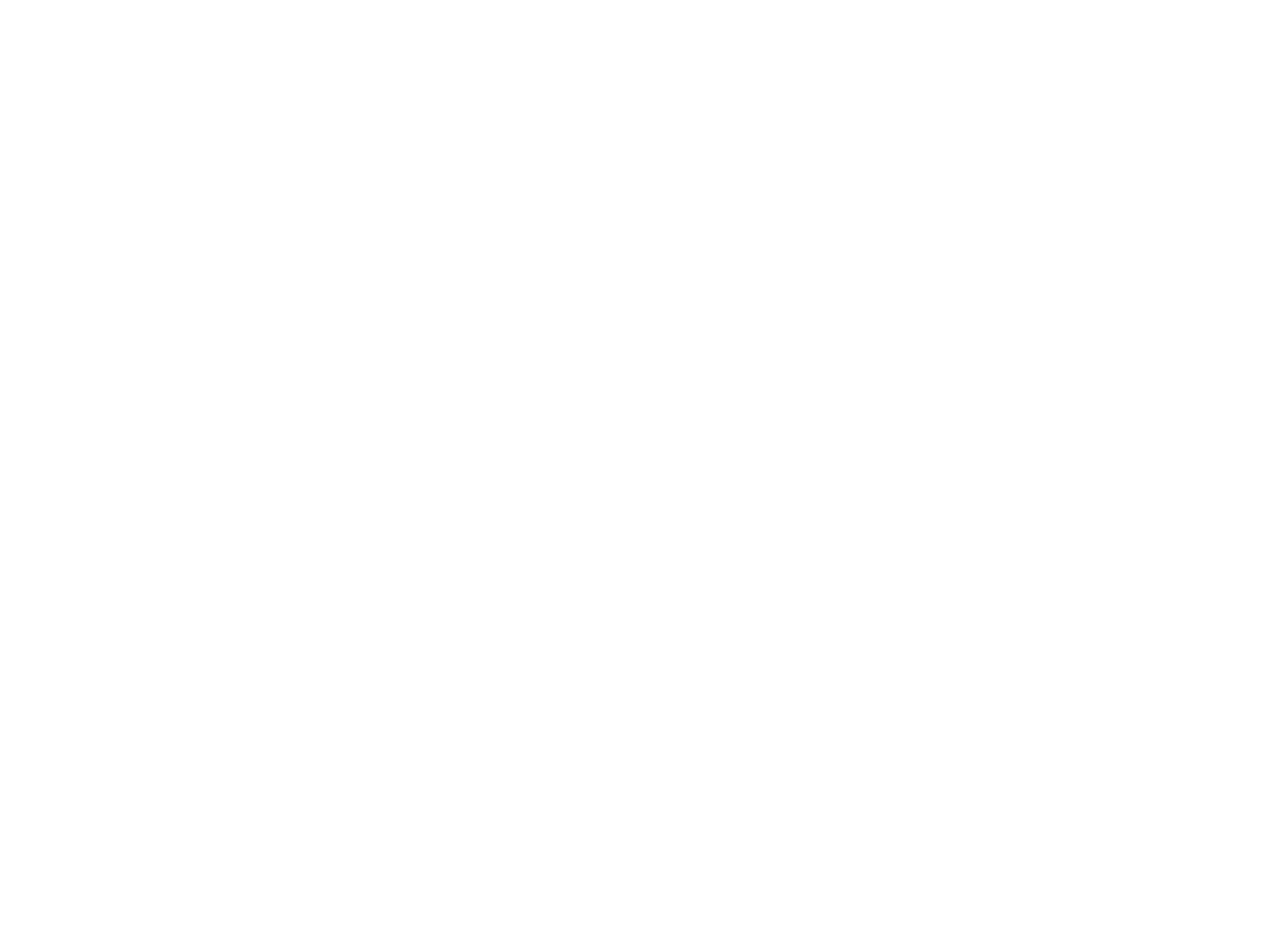
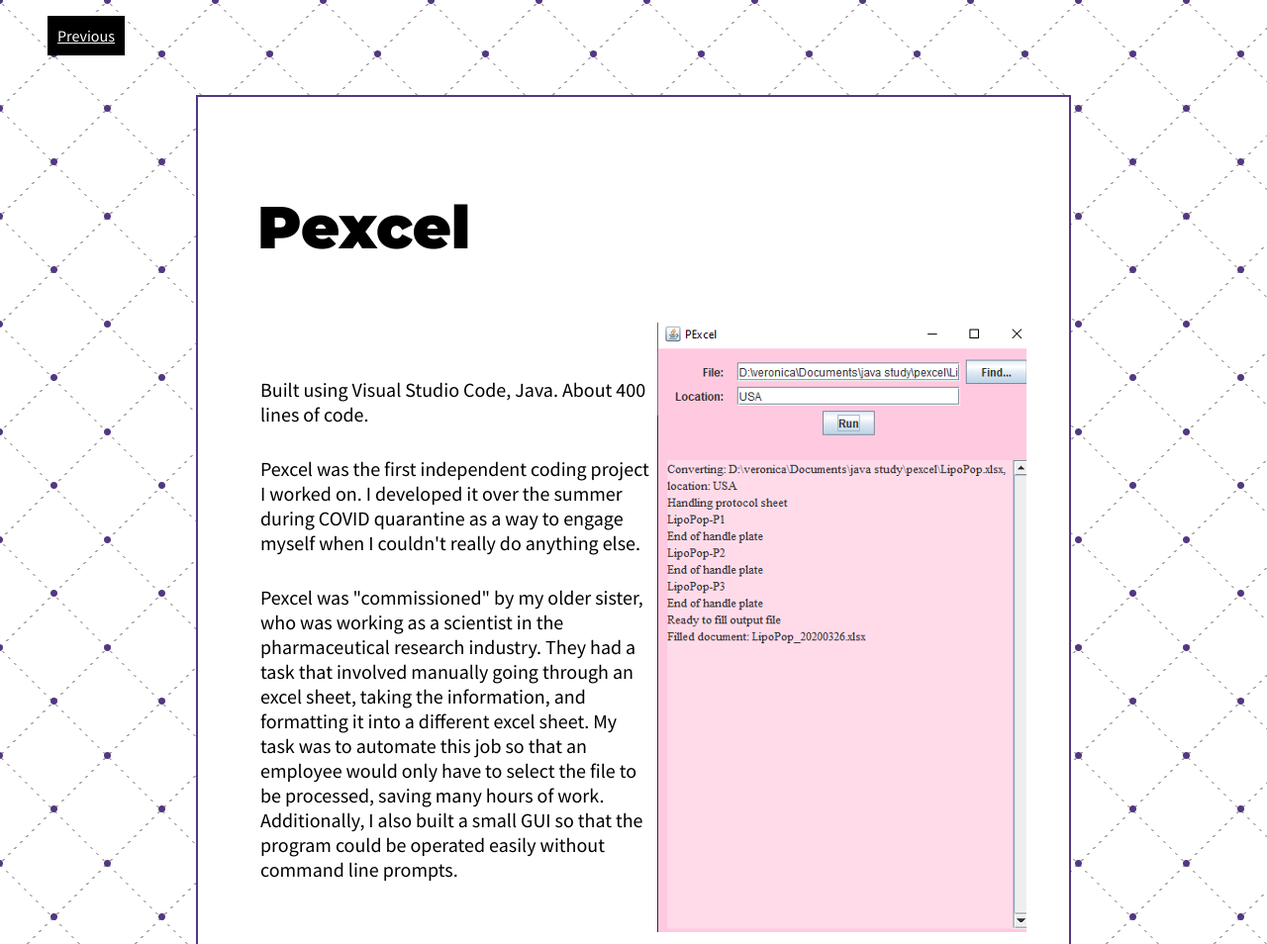
Before and after one commit to vstarzf/vstarzf.github.io, a plain HTML site: page veronica-starchenko/project2.html in a window 1280 px wide. Shown: the top 954 px of the page at 99% size. Before the commit the page ends 800 px from the top, so only its background shows below. Drawn offline with Linux system fonts and the light colour scheme.

Commit message:
built projects page, added info ab projects

```diff
--- a/veronica-starchenko/home.html
+++ b/veronica-starchenko/home.html
@@ -16,28 +16,44 @@
         </div>
 
         <div>
-			<!--<h3 class="projects-heading">My Projects</h3> -->
+			<div class = "section">
+			<h3 class="highlight-blue">My Projects</h3>
 			<div class="projects-grid">
 				<div class="project-image-wrapper">
-					<h4><i class="fa fa-tree"></i></h4>
-					<a href="project1.html"><img class="project-image" src="images/rcover.jpg"/></a>
+					<a href="project1.html"><img class="project-image" src="images/pubmedlogo.jpg"
+						width = 200px;
+						height = 200px;/></a>
 				</div>
 				<div class="project-image-wrapper">
-					<h4><i class="fa fa-pagelines"></i></h4>
-					<a href="project2.html"><img class="project-image" src="images/wcover.jpg"/></a>
-				</div>
-				<div class="project-image-wrapper">
-					<h4><i class="fa fa-tint"></i></h4>
-					<a href="project3.html"><img class="project-image" src="images/bcover.jpg"/></a>
-				</div>
-
-				<div class="project-image-wrapper">
-					<h4><i class="fa fa-sun-o"></i></h4>
-					<a href="project4.html"><img class="project-image" src="images/ycover.jpg"/></a>
+					<a href="project2.html"><img class="project-image" src="images/pexcel.jpg"/></a>
 				</div>
 
 			</div>
+
+			</div>
 		</div>
+
+		<div class = "contactform">
+			<form action="#">
+				<h3>CONTACT ME!</h3>
+				<label for="email">
+					<h4>Email</h4>
+					<input type="email" id="email" placeholder="johndoe@example.com" />
+				</label>
+				<label for="message">
+					<h4>Message</h4>
+					<textarea id="message" placeholder="Questions? Comments? Concerns?"></textarea>
+				</label>
+				<div class="submit-button-wrapper">
+					<input type="submit" value="Send Message" id="submit-button"/>
+				</div>
+			</form>
+		</div>
+
+
+
+		<script src="script.js"></script>
+
 
     </body>
 
--- a/veronica-starchenko/project2.html
+++ b/veronica-starchenko/project2.html
@@ -0,0 +1,55 @@
+<!DOCTYPE html>
+
+<html lang = "en-US">
+    <head>
+        <link rel="stylesheet" href="styles.css">
+        <link rel="stylesheet" href="https://stackpath.bootstrapcdn.com/font-awesome/4.7.0/css/font-awesome.min.css">
+
+    </head>
+
+    <body>
+        <div class="tabs">
+            <ul class="tabs-list">
+                <li><a href="home.html"> Previous </a></li>
+            </ul>
+        </div>
+        <div id = "container">
+            <div class="section">
+                <table>
+                <tr>
+                <h2 class="highlight-blue">
+                    Pexcel
+                </h2>
+            </tr>
+            <tr>
+                <td>
+
+                <p>
+                    Built using Visual Studio Code, Java. About 400 lines of code.
+                </p>
+                <p>
+                    Pexcel was the first independent coding project I worked on. I developed it
+                    over the summer during COVID quarantine as a way to engage myself when I couldn't really do anything else.
+
+                </p>
+                <p>
+                    Pexcel was "commissioned" by my older sister, who was working as a scientist
+                    in the pharmaceutical research industry. They had a task that involved
+                    manually going through an excel sheet, taking the information, and formatting
+                    it into a different excel sheet. My task was to automate this job so that
+                    an employee would only have to select the file to be processed, saving many hours
+                    of work. Additionally, I also built a small GUI so that the program could
+                    be operated easily without command line prompts.
+                </p>
+            </td>
+            <td>
+                <img src = "images/pexcelimg.jpg"></img>
+            </td>
+            </tr>
+            </table>
+            </div>
+         </div>
+
+
+    </body>
+</html>
--- a/veronica-starchenko/styles.css
+++ b/veronica-starchenko/styles.css
@@ -1,9 +1,15 @@
+@import url('https://fonts.googleapis.com/css2?family=Montserrat:wght@900&display=swap');
+@import url('https://fonts.googleapis.com/css2?family=Source+Sans+Pro&display=swap');
+
 .tabs {
 	text-align: center;
+
+	margin: auto;
 }
 
 .tabs-list {
 	color: white;
+
 }
 
 .tabs ul li {
@@ -12,6 +18,7 @@
 	display: inline-block;
 	list-style-type: none;
 	padding: 10px;
+
 }
 
 .tabs ul li a {
@@ -19,10 +26,93 @@
 }
 
 .tabs ul li:hover {
-    background: purple;
+    background: rgb(82, 56, 129);
 }
 
 .header {
     margin: auto;
     text-align: center;
 }
+
+
+ul {
+	text-align: left;
+	list-style-position: inside;
+	font-family: 'Source Sans Pro', sans-serif;
+
+}
+
+p {
+	font-family: 'Source Sans Pro', sans-serif;
+	font-size: 20px;
+	padding-left: 20px;
+	padding-top: 5px;
+	padding-bottom: 5px;
+	text-align: left;
+	width: fit-content;
+
+}
+
+#section > img {
+	align-self: flex-end;
+	flex-grow: 1;
+
+}
+
+.highlight-blue {
+	font-family: 'Montserrat', sans-serif;
+	font-size: 60px;
+	padding-left: 20px;
+	padding-top: 5px;
+	padding-bottom: 5px;
+
+}
+
+.section {
+	background-color:rgb(255, 255, 255);
+	border-style: solid;
+	border-width: 2px;
+	border-color:rgb(82, 56, 129);
+
+	margin: auto;
+	margin-top: 40px;
+	margin-bottom: 40px;
+	padding: 40px;
+
+	display: flex;
+	flex-direction: column;
+
+	align-content: space-around;
+	/*display: flex;
+	flex-direction: column;*/
+
+	width: 800px;
+	height: fit-content;
+
+
+}
+
+.contactform {
+	margin: auto;
+	text-align: center;
+}
+
+.projects-grid {
+	display: flex;
+	justify-content: space-evenly;
+	padding: 20px;
+}
+
+
+
+body {
+	background:
+		radial-gradient(rgb(82, 56, 129) 3px, transparent 4px),
+		radial-gradient(rgb(82, 56, 129)  3px, transparent 4px),
+		linear-gradient(#fff 4px, transparent 0),
+		linear-gradient(45deg, transparent 74px, transparent 75px, #a4a4a4 75px, #a4a4a4 76px, transparent 77px, transparent 109px),
+		linear-gradient(-45deg, transparent 75px, transparent 76px, #a4a4a4 76px, #a4a4a4 77px, transparent 78px, transparent 109px),
+		#fff;
+		background-size: 109px 109px, 109px 109px,100% 6px, 109px 109px, 109px 109px;
+		background-position: 54px 55px, 0px 0px, 0px 0px, 0px 0px, 0px 0px;
+}
```
Also changed, not shown: veronica-starchenko/index.html (+38 -2 lines), veronica-starchenko/project1.html (+53 -0 lines), veronica-starchenko/script.js (added, +36 -0 lines), veronica-starchenko/images/journeyImg.jpg (added), veronica-starchenko/images/pexcel.jpg (added), veronica-starchenko/images/pexcelimg.jpg (added), veronica-starchenko/images/pubmedImg.jpg (added), veronica-starchenko/images/pubmedlogo.jpg (added), 1 other file.
